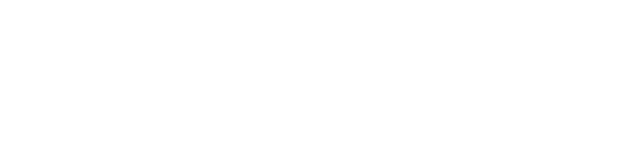
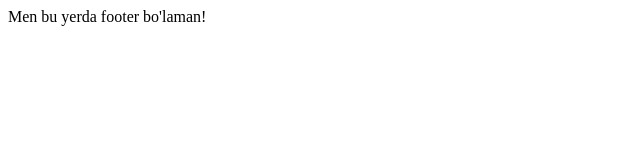
Before and after one commit to ahmedoomn/Testloyiha, a plain HTML site: page index.html in a window 1280 px wide. Shown: the whole page, without its empty margins (0-640 px from the left). Drawn offline with Linux system fonts and the light colour scheme.

Commit message:
yangilanish

```diff
--- a/index.html
+++ b/index.html
@@ -13,7 +13,7 @@
 
     </main>
     <footer>
-
+       Men bu yerda footer bo'laman!
     </footer>
 </body>
 </html>
```
